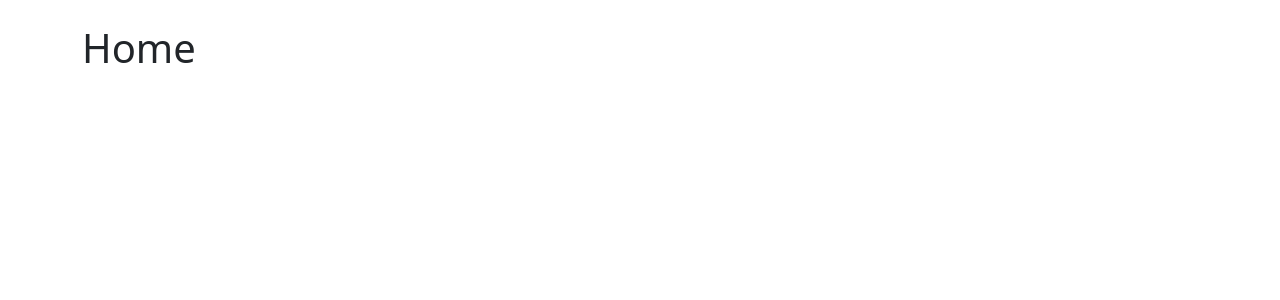
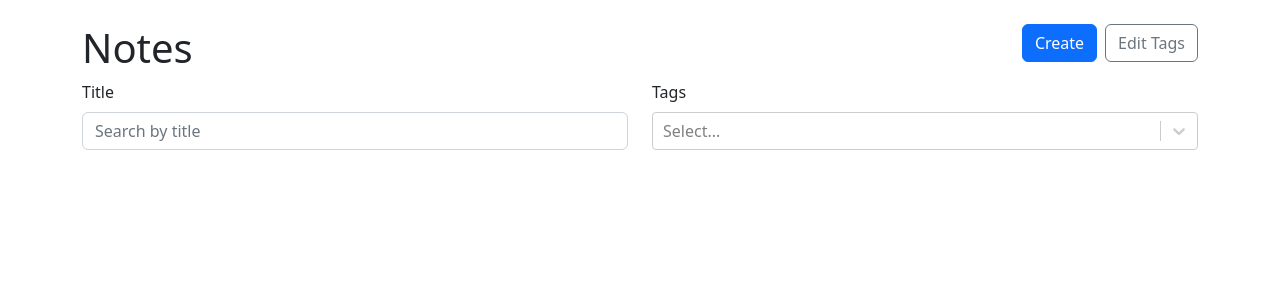
Before and after one commit to clew-bot/Note-taker-TS, a React (Vite) app: page / in a window 1280 px wide. Shown: the top 300 px of the page. Built offline with nearby package versions, Linux system fonts and the light colour scheme.

Commit message:
adding tags to notelist

```diff
--- a/src/App.tsx
+++ b/src/App.tsx
@@ -5,6 +5,7 @@
 import { useLocalStorage } from "./useLocalStorage";
 import { useMemo } from "react";
 import { v4 as uuidV4 } from "uuid";
+import { NoteList } from "./NoteList";
 
 export type RawNote = {
   id: string;
@@ -59,7 +60,7 @@
   return (
     <Container className="my-4">
       <Routes>
-        <Route path="/" element={<h1>Home</h1>}></Route>
+        <Route path="/" element={<NoteList availableTags={tags}/>}></Route>
         <Route path="/new" element={<NewNote onAddTag={onAddTag} availableTags={tags} onSubmit={onCreateNote}/>}></Route>
         <Route path="/:id">
           <Route index element={<h1>Show</h1>} />
--- a/src/NewNote.tsx
+++ b/src/NewNote.tsx
@@ -7,6 +7,7 @@
 }
 
 export function NewNote({ onSubmit, onAddTag, availableTags} : NewNoteProps) {
+
     return (
         <>
         <h1 className="mb-4">New Note</h1>
--- /dev/null
+++ b/src/NoteList.tsx
@@ -0,0 +1,55 @@
+import { Button, Col, Row, Stack, Form } from "react-bootstrap";
+import { Link } from "react-router-dom";
+import ReactSelect from "react-select/creatable";
+import { useState } from "react";
+import { Tag } from "./App";
+
+type NoteListProps = {
+    availableTags: Tag[]
+}
+
+export function NoteList({ availableTags}: NoteListProps) {
+    const [ selectedTags, setSelectedTags ] = useState<Tag[]>([])
+    return <>
+    <Row>
+        <Col><h1>Notes</h1></Col>
+        <Col xs="auto">
+            <Stack gap={2} direction="horizontal">
+                <Link to="/new">
+                    <Button variant="primary">Create</Button>
+                </Link>
+                <Button variant="outline-secondary">Edit Tags</Button>
+            </Stack>
+        </Col>
+    </Row>
+    <Form>
+    <Row className="mb-4">
+        <Col>
+        <Form.Group controlId="search">
+        <Form.Label>Title</Form.Label>
+        <Form.Control type="text" placeholder="Search by title" />
+        </Form.Group>
+        </Col>
+        <Col>
+        <Form.Group controlId="tags">
+              <Form.Label>Tags</Form.Label>
+              <ReactSelect
+              value={selectedTags.map(tag => {
+                return { label: tag.label, value: tag.id}
+              })}
+              options={availableTags.map(tag => {
+                return { label: tag.label, value: tag.id}
+              }
+                )}
+              onChange={tags => {
+                setSelectedTags(tags.map(tag => {
+                    return { label: tag.label, id: tag.value}
+                }))
+              }}
+              isMulti />
+            </Form.Group>
+        </Col>
+    </Row>
+    </Form>
+    </>
+}
```
